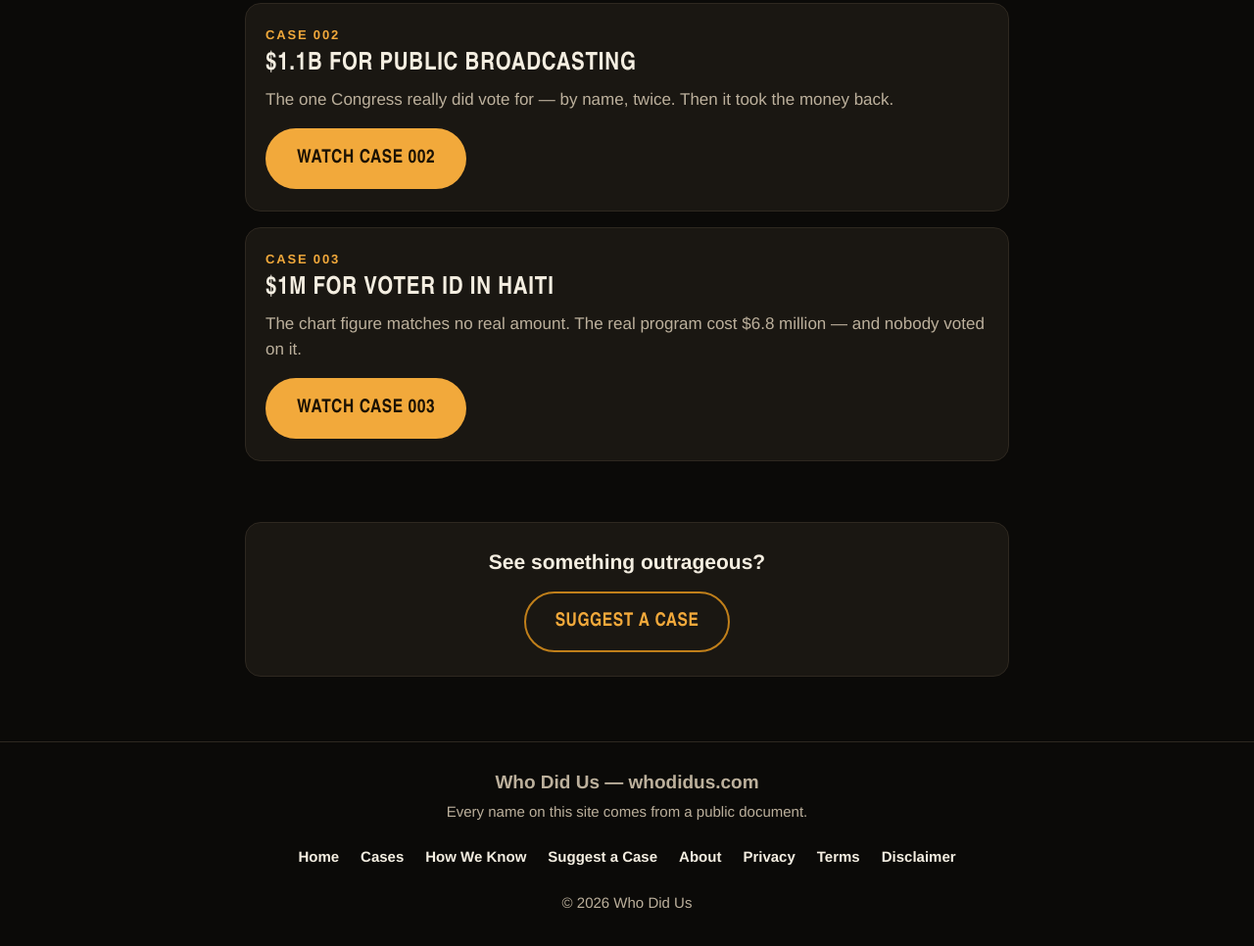
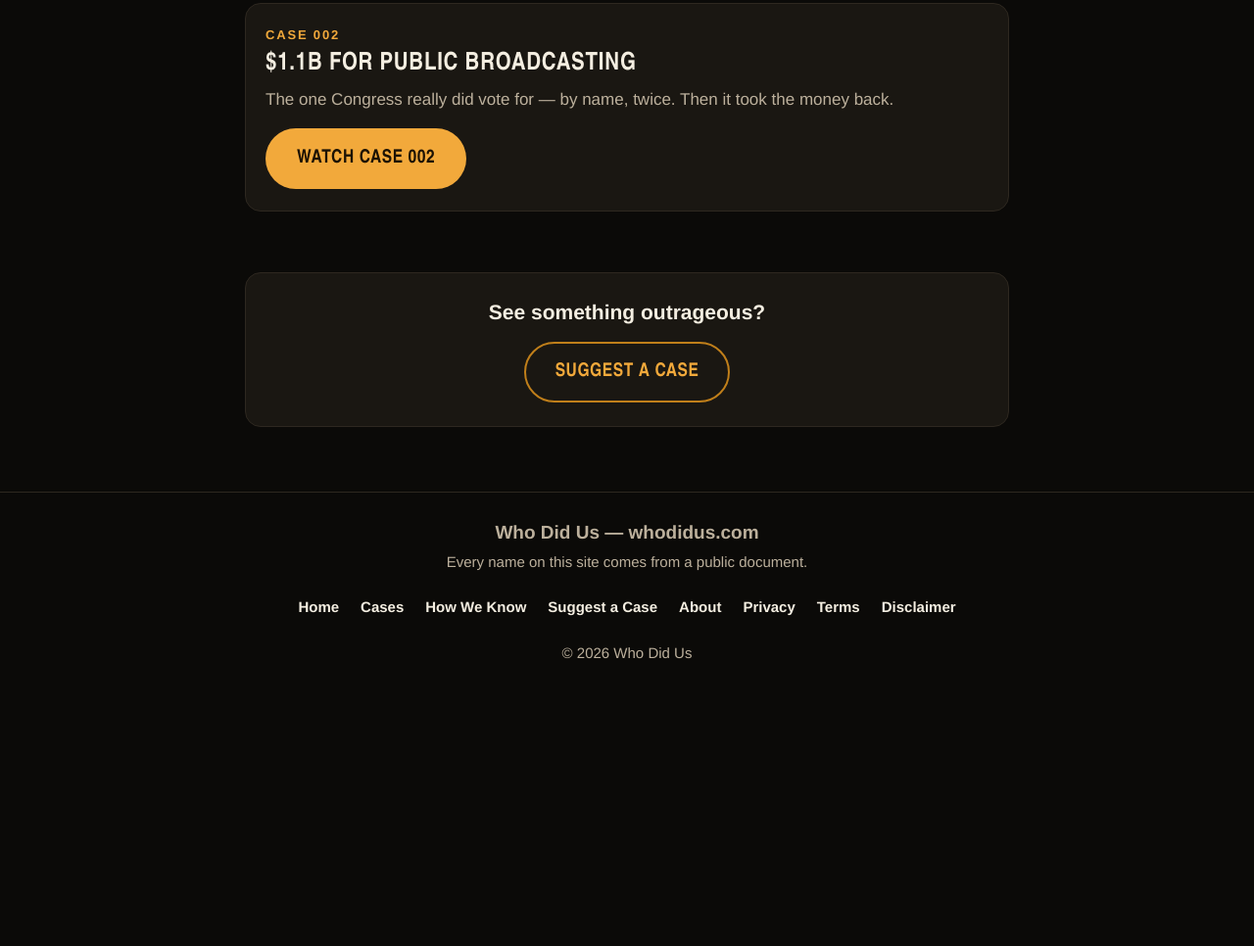
Before and after one commit to Makedealnow/whodidus, a plain HTML site: page index.html in a window 1280 px wide. Shown: the part 1123-2089 px from the top of the page at 98% size. After the commit the page ends 1846 px from the top, so only its background shows below. Drawn offline with Linux system fonts and the light colour scheme.

Commit message:
Take down Case 003: remove its card from the home page

```diff
--- a/index.html
+++ b/index.html
@@ -47,12 +47,6 @@
         <p>The one Congress really did vote for — by name, twice. Then it took the money back.</p>
         <a class="btn btn-primary" href="case-002.html">Watch Case 002</a>
       </article>
-      <article class="card">
-        <p class="card-kicker">Case 003</p>
-        <h3 class="card-title">$1M for Voter ID in Haiti</h3>
-        <p>The chart figure matches no real amount. The real program cost $6.8 million — and nobody voted on it.</p>
-        <a class="btn btn-primary" href="case-003.html">Watch Case 003</a>
-      </article>
     </div>
   </section>
 
```
